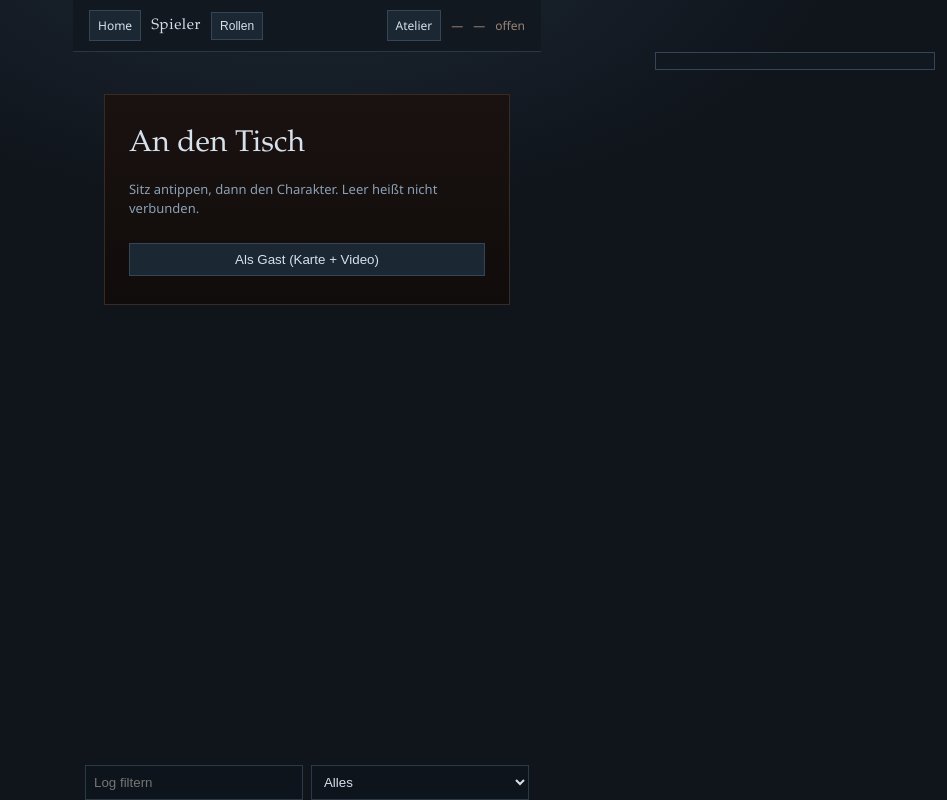
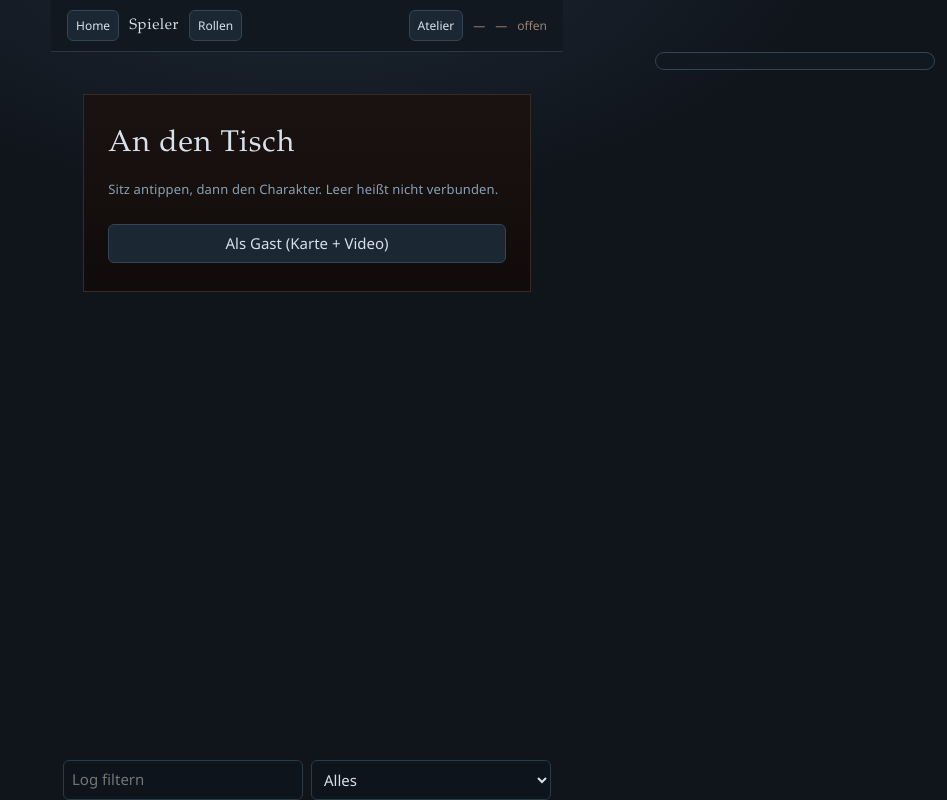
Before and after one commit to DYE95/DYE.TV, a website: page public/player.html in a window 1280 px wide. Both pictures are taken after a click on the button "Rollen". Shown: the whole page, without its empty margins (333-1280 px from the left). Drawn offline with Linux system fonts and the light colour scheme; no server answers.

Commit message:
style: ruhigere Kanten, Schrift und Fokus

```diff
--- a/public/css/ember.css
+++ b/public/css/ember.css
@@ -211,3 +211,23 @@ body.narrating .hud { border-color: var(--ember); }
 .house-body .card { background: #16202a; border-color: #2c3a48; }
 .house-meta { display: grid; gap: 8px; text-align: left; }
 .topbar a.btn { text-decoration: none; }
+
+button, .btn, .icon-btn, select, input { font: inherit; }
+.btn, .icon-btn, select, input, textarea {
+  border-radius: 6px;
+  transition: border-color .15s ease, background .15s ease;
+}
+.btn:focus-visible, .icon-btn:focus-visible, select:focus-visible, input:focus-visible {
+  outline: 2px solid #e9c46a;
+  outline-offset: 2px;
+}
+.card {
+  border-radius: 8px;
+  background: rgba(22, 16, 16, .92);
+}
+.hub-banner, .play-dock, .gear-panel, .role-menu {
+  border-radius: 10px;
+  background: #14100e;
+}
+h1, h2, .start-title { font-family: var(--serif); font-weight: 500; letter-spacing: .03em; }
+.hint { letter-spacing: .01em; }
--- a/public/player.html
+++ b/public/player.html
@@ -6,7 +6,7 @@
   <link rel="manifest" href="/manifest.webmanifest" />
   <meta name="theme-color" content="#1b2733" />
   <title>Ember · Spieler</title>
-  <link rel="stylesheet" href="/css/ember.css?v=7" />
+  <link rel="stylesheet" href="/css/ember.css?v=11" />
   <link rel="stylesheet" href="/css/table-indicator.css?v=1" />
 </head>
 <body class="house-body">
```
Also changed, not shown: public/css/start.css (+8 -0 lines), public/index.html (+2 -2 lines).
